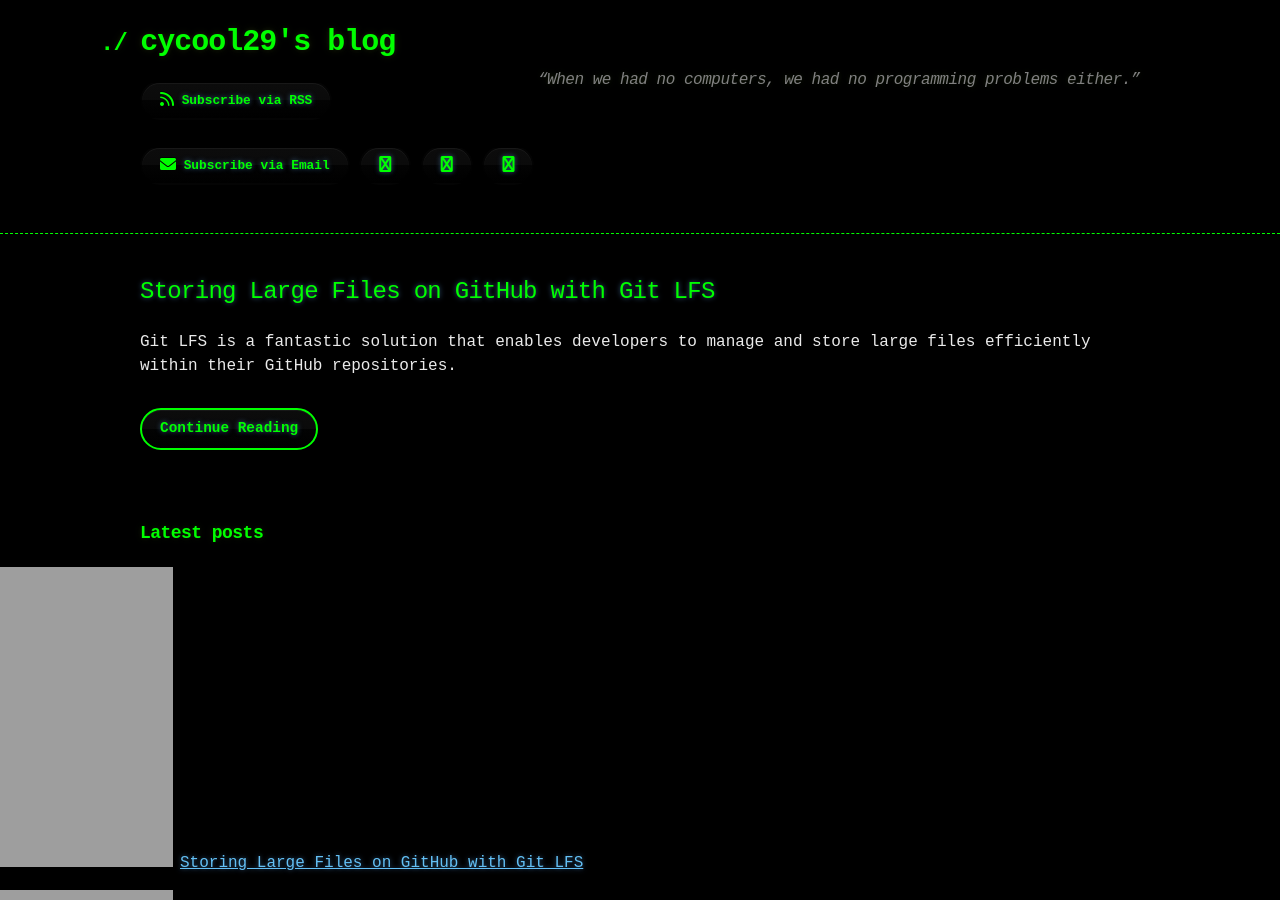
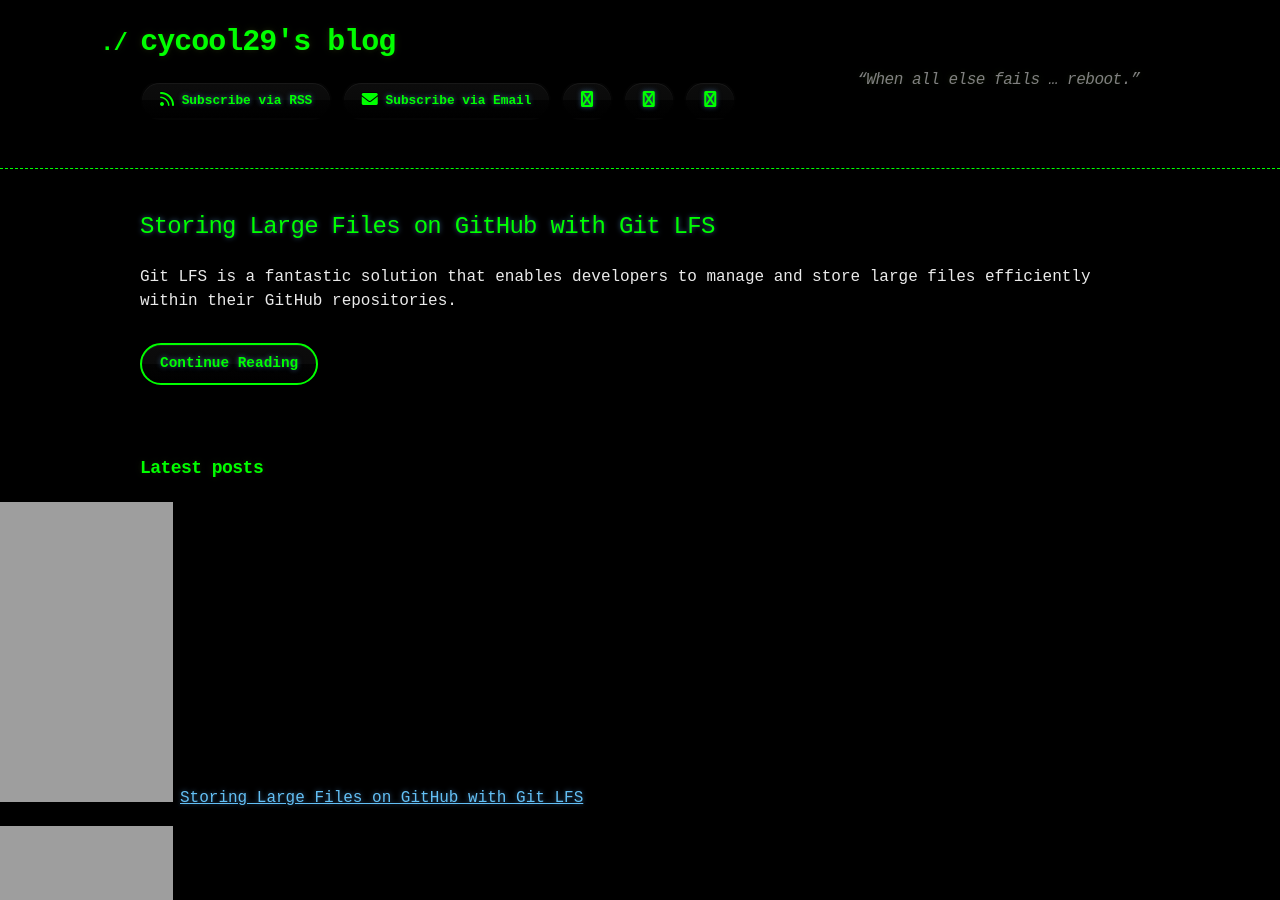
Before and after one commit to cycool29/cycool29.github.io, a Jekyll site: the page built from index.md, in a window 1280 px wide and 900 px high. Built offline with Jekyll 4.4.1, drawn with Linux system fonts in a browser that asks for light colours; a style sheet for code colours, icons or effects is not loaded.

Commit message:
Update quotes

```diff
--- a/_config.yml
+++ b/_config.yml
@@ -1,5 +1,5 @@
 title: cycool29's blog
-description: "“When we had no computers, we had no programming problems either.” "
+description: "“When all else fails … reboot.” "
 bio: A high school student. Intermediate in Python, Git, Bash. Learning JavaScript. He/Him. "
 author: cycool29
 url: https://cycool29.github.io
```
